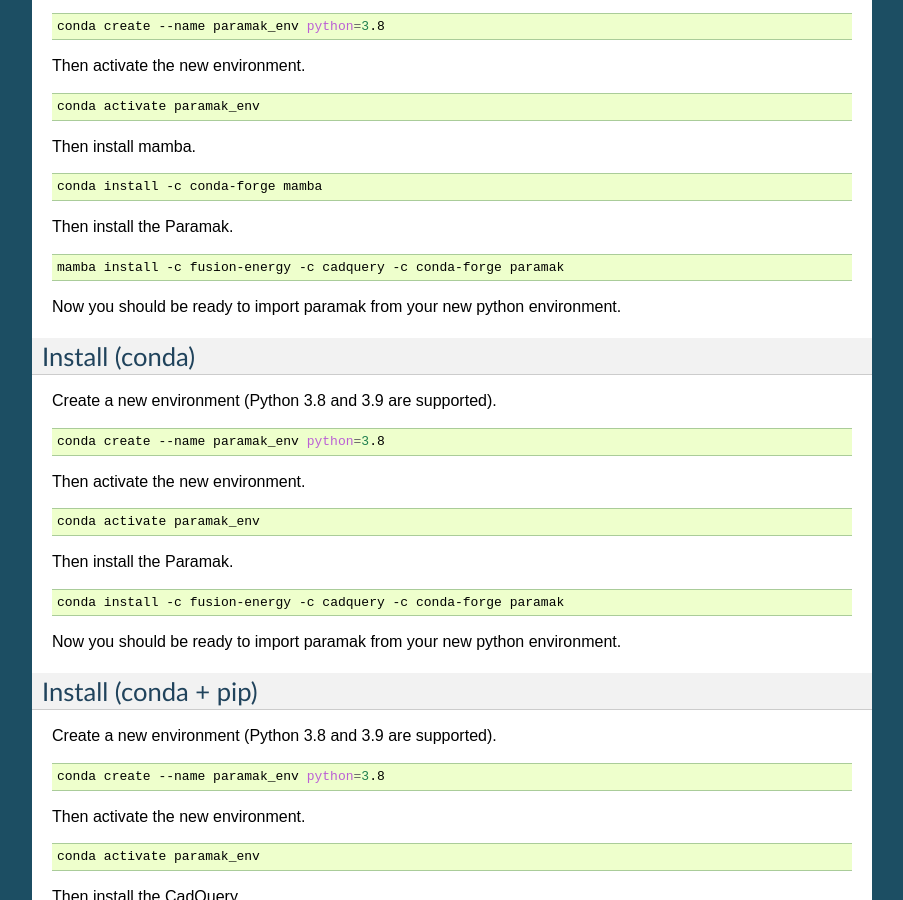
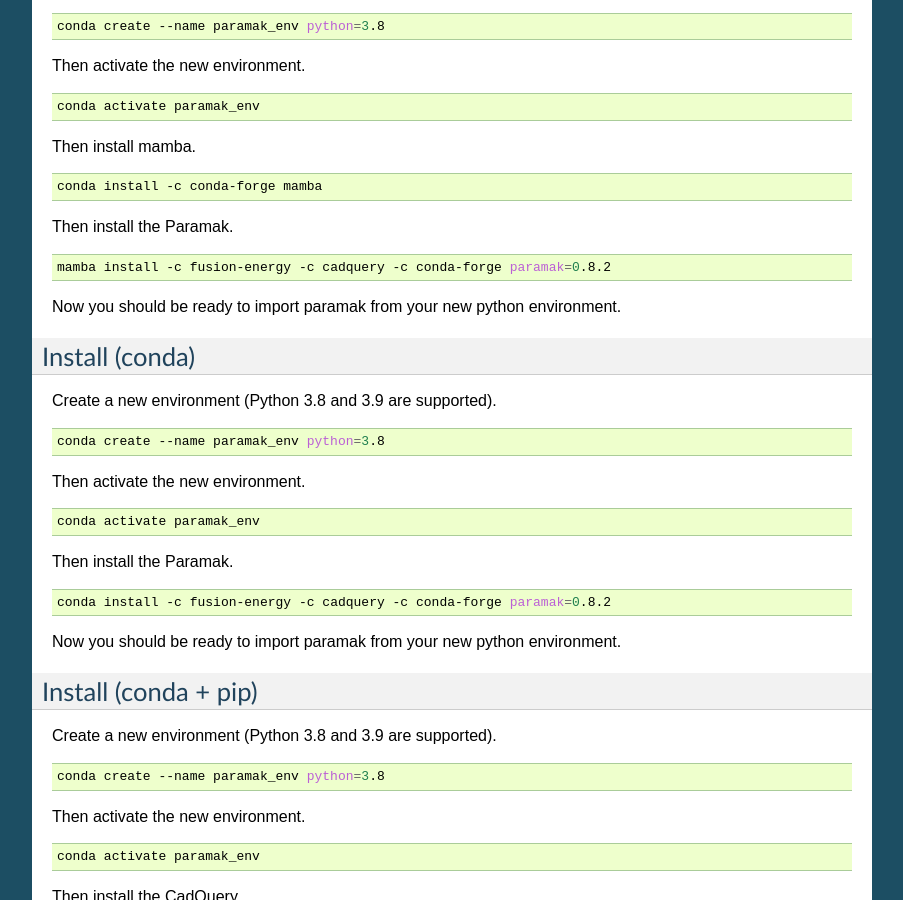
Before and after one commit to fusion-energy/paramak, a Sphinx documentation site: the page built from docs/source/install.rst, in a window 1280 px wide and 900 px high, scrolled down 647 px. Shown: the whole window, without its empty margins (198-1101 px from the left). Built offline with Sphinx 7.4.7, drawn with Linux system fonts in a browser that asks for light colours.

Commit message:
added version pin to install instructions

```diff
--- a/docs/source/install.rst
+++ b/docs/source/install.rst
@@ -54,7 +54,7 @@
 
 .. code-block:: bash
 
-   mamba install -c fusion-energy -c cadquery -c conda-forge paramak
+   mamba install -c fusion-energy -c cadquery -c conda-forge paramak=0.8.2
 
 Now you should be ready to import paramak from your new python environment.
 
@@ -79,7 +79,7 @@
 
 .. code-block:: bash
 
-   conda install -c fusion-energy -c cadquery -c conda-forge paramak
+   conda install -c fusion-energy -c cadquery -c conda-forge paramak=0.8.2
 
 Now you should be ready to import paramak from your new python environment.
 
```
